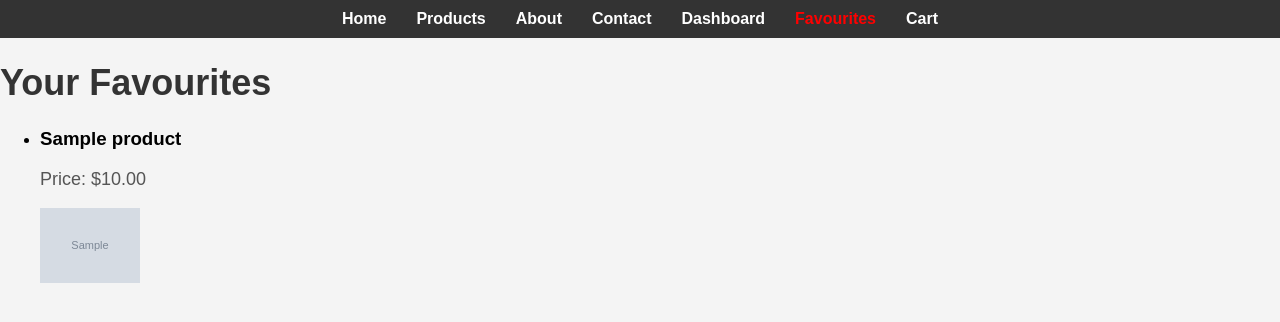
After one commit to anageguchadze/online-shop-ADAO, a Django app: page /favourites/ in a window 1280 px wide. The commit adds this page. Shown: the top 322 px of the page. Run offline with Django 5.2, Linux system fonts and the light colour scheme; a user stored in the database is signed in; tables that the repository leaves empty hold one stand-in row (values such as "Sample post"); grey boxes marked "Sample" are stand-in pictures.

Commit message:
Added superuser, navbar updates, and favourites functionality

```diff
--- a/adao_app/admin.py
+++ b/adao_app/admin.py
@@ -1,7 +1,8 @@
 from django.contrib import admin
 from .models import Product
 
-# Register your models here. admin - admin123
+# Register your models here. adaoadmin - candle
+# on site email-ana@test.com - Santeli1234@
 class ProductAdmin(admin.ModelAdmin):
     list_display = ('name', 'price', 'image')  # სურათის ჩვენება
 
--- a/adao_app/models.py
+++ b/adao_app/models.py
@@ -30,3 +30,26 @@ class UserProfile(models.Model):
 
     def __str__(self):
         return f'{self.user.username} Profile'
+
+
+class Cart(models.Model):
+    user = models.ForeignKey(User, on_delete=models.CASCADE)
+    product = models.ForeignKey(Product, on_delete=models.CASCADE)
+    quantity = models.PositiveIntegerField(default=1)
+
+    class Meta:
+        unique_together = ('user', 'product')  # Prevent multiple entries for the same product
+
+    def __str__(self):
+        return f'{self.user.username} - {self.product.name} ({self.quantity})'
+
+
+class Favourite(models.Model):
+    user = models.ForeignKey(User, on_delete=models.CASCADE)
+    product = models.ForeignKey(Product, on_delete=models.CASCADE)
+
+    class Meta:
+        unique_together = ('user', 'product')  # Prevent multiple entries for the same product
+
+    def __str__(self):
+        return f'{self.user.username} - {self.product.name}'
--- a/adao_app/static/adao_app/css/style.css
+++ b/adao_app/static/adao_app/css/style.css
@@ -53,3 +53,27 @@ nav ul li a.active {
     font-weight: bold;
     color: red;  /* მაგალითად, წითელი ფერი აქტიურ ლინკზე */
 }
+
+form {
+    display: inline-block;
+    margin: 10px;
+}
+
+button {
+    background-color: #4CAF50;
+    color: white;
+    padding: 10px 20px;
+    border: none;
+    cursor: pointer;
+    font-size: 16px;
+    border-radius: 5px;
+    transition: background-color 0.3s;
+}
+
+button:hover {
+    background-color: #45a049;
+}
+
+button:focus {
+    outline: none;
+}
--- /dev/null
+++ b/adao_app/templates/adao_app/favourites.html
@@ -0,0 +1,21 @@
+{% extends 'base.html' %}
+
+{% block title %}Your Favourites{% endblock %}
+
+{% block content %}
+    <h1>Your Favourites</h1>
+    <ul>
+        {% for item in favourite_items %}
+          <li>
+            <h3>{{ item.product.name }}</h3>
+            <p>Price: ${{ item.product.price }}</p>
+
+            {% if item.product.image %}
+              <img src="{{ item.product.image.url }}" alt="{{ item.product.name }}" width="100">
+            {% else %}
+              <p>No image available</p>
+            {% endif %}
+          </li>
+        {% endfor %}
+    </ul>
+{% endblock %}
--- a/adao_app/templates/adao_app/navbar.html
+++ b/adao_app/templates/adao_app/navbar.html
@@ -7,6 +7,8 @@
 
         {% if user.is_authenticated %}
             <li><p>Welcome, {{ user.username }}! <a href="{% url 'logout' %}">Logout</a></p></li>
+            <!-- Favourites link (only when logged in) -->
+            <li><a href="{% url 'favourites' %}" {% if request.path == '/favourites/' %}class="active"{% endif %}>Favourites</a></li>
         {% else %}
             <li><a href="{% url 'login' %}" {% if request.path == '/login/' %}class="active"{% endif %}>Login</a></li>
         {% endif %}
--- a/adao_app/templates/base.html
+++ b/adao_app/templates/base.html
@@ -17,17 +17,17 @@
                 <li><a href="{% url 'contact' %}" {% if request.path == '/contact/' %}class="active"{% endif %}>Contact</a></li>
 
                 {% if user.is_authenticated %}
-                    <!-- If the user is authenticated, show Dashboard instead of Login -->
+                    <!-- If the user is authenticated, show Dashboard and Favourites links -->
                     <li><a href="{% url 'dashboard' %}" {% if request.path == '/dashboard/' %}class="active"{% endif %}>Dashboard</a></li>
+                    <li><a href="{% url 'favourites' %}" {% if request.path == '/favourites/' %}class="active"{% endif %}>Favourites</a></li>
                 {% else %}
-                    <!-- If the user is not authenticated, show Login -->
+                    <!-- If the user is not authenticated, show Login link -->
                     <li><a href="{% url 'login' %}" {% if request.path == '/login/' %}class="active"{% endif %}>Login</a></li>
                 {% endif %}
 
                 <li><a href="{% url 'cart' %}" {% if request.path == '/cart/' %}class="active"{% endif %}>Cart</a></li>
             </ul>
         </nav>
-
     </header>
     <main>
         {% block content %}{% endblock %}
--- a/adao_app/urls.py
+++ b/adao_app/urls.py
@@ -13,4 +13,8 @@ urlpatterns = [
     path('dashboard/', views.dashboard_view, name='dashboard'),
     path('profile/', views.profile_view, name='profile'),
     path('orders/', views.orders_view, name='orders'),
+    path('cart/add/<int:product_id>/', views.add_to_cart, name='add_to_cart'),
+    # path('cart/', views.cart_view, name='cart'),
+    path('add_to_favourites/<int:product_id>/', views.add_to_favourites, name='add_to_favourites'),
+    path('favourites/', views.favourites_view, name='favourites'),
 ]
--- a/adao_app/views.py
+++ b/adao_app/views.py
@@ -1,4 +1,4 @@
-from .models import Product, UserProfile
+from .models import Product, UserProfile, Cart, Favourite
 from django.contrib.auth import authenticate, login
 from django.shortcuts import render, redirect
 from django.contrib import messages
@@ -71,8 +71,6 @@ def dashboard_view(request):
     return render(request, 'adao_app/dashboard.html')
 
 
-
-
 def register(request):
     if request.method == 'POST':
         form = CustomUserCreationForm(request.POST)
@@ -122,3 +120,48 @@ def contact(request):
 
 def cart(request):
     return render(request, 'adao_app/cart.html')
+
+@login_required
+def add_to_cart(request, product_id):
+    product = Product.objects.get(id=product_id)
+
+    # Check if the product is already in the cart
+    cart_item, created = Cart.objects.get_or_create(user=request.user, product=product)
+
+    if not created:  # If the product is already in the cart, increase the quantity
+        cart_item.quantity += 1
+        cart_item.save()
+        messages.info(request, f'{product.name} quantity updated in your cart.')
+    else:
+        messages.success(request, f'{product.name} added to your cart.')
+
+    return redirect('cart')  # Redirect to cart view
+
+# View for displaying the Cart
+@login_required
+def cart_view(request):
+    cart_items = Cart.objects.filter(user=request.user)  # Get all cart items for the logged-in user
+
+    return render(request, 'adao_app/cart.html', {'cart_items': cart_items})
+
+# Add product to Favourites
+@login_required
+def add_to_favourites(request, product_id):
+    product = Product.objects.get(id=product_id)
+
+    # Check if the product is already in the favourites
+    favourite_item, created = Favourite.objects.get_or_create(user=request.user, product=product)
+
+    if created:
+        messages.success(request, f'{product.name} added to your favourites!')
+    else:
+        messages.info(request, f'{product.name} is already in your favourites!')
+
+    return redirect('product_list')  # Redirect back to product list or favourites page
+
+
+@login_required
+def favourites_view(request):
+    favourite_items = Favourite.objects.filter(user=request.user)
+
+    return render(request, 'adao_app/favourites.html', {'favourite_items': favourite_items})
```
Also changed, not shown: adao_app/templates/adao_app/cart.html (+23 -4 lines), adao_app/templates/adao_app/product_list.html (+14 -2 lines), adao_app/migrations/0009_cart_favourite.py (added), adao_app/migrations/0010_alter_cart_unique_together_and_more.py (added), media/product_images/clay1.jpg (added), media/product_images/clay2.jpg (added), media/product_images/test2.jpg (added), media/product_images/test3.webp (added), media/product_images/test_cvZtMmQ.jpg (added).
